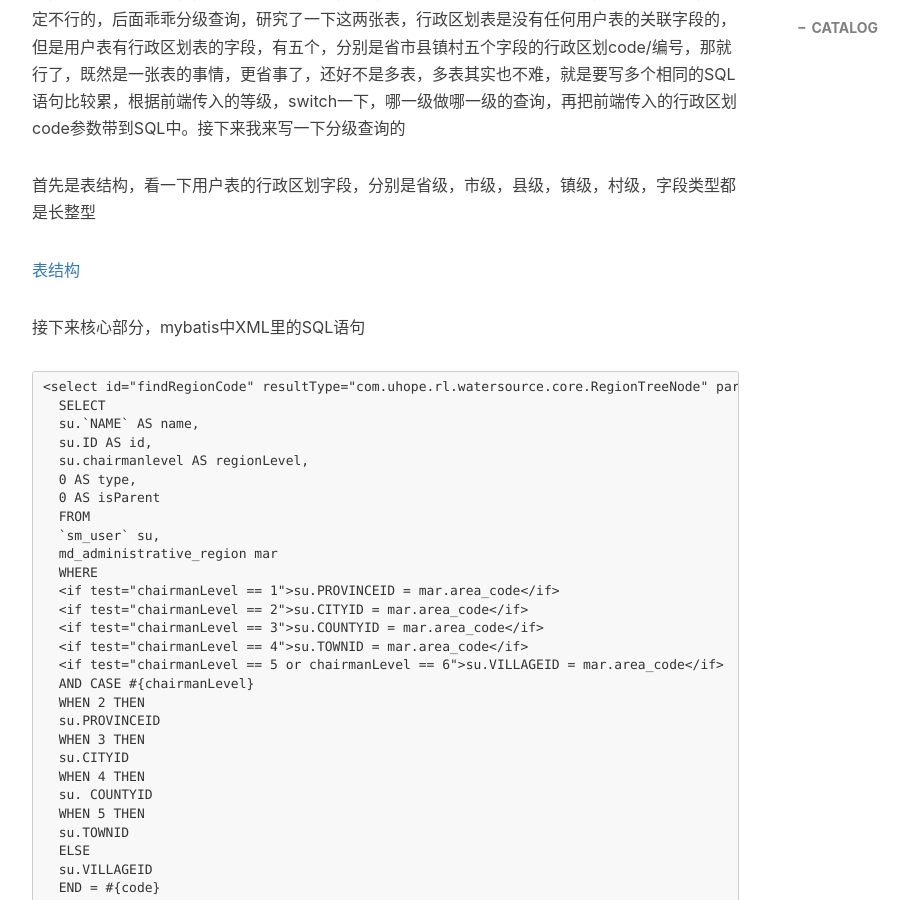
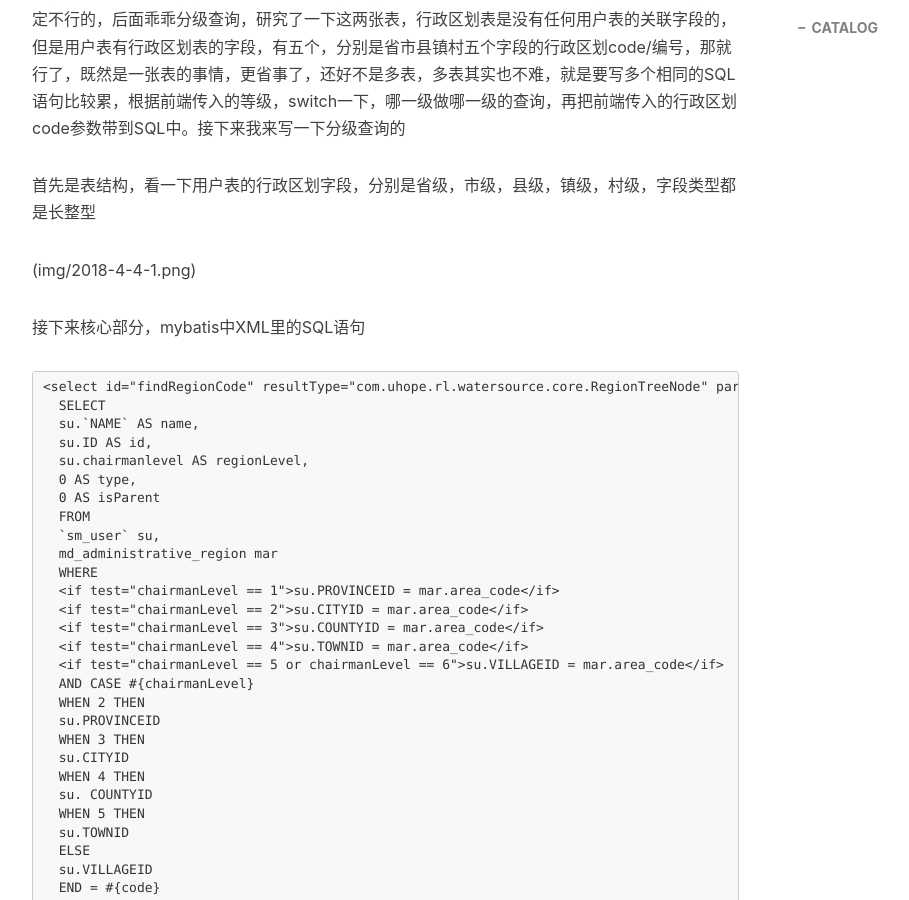
Before and after one commit to Chenbin1996/chenbin1996.github.io, a Jekyll site: the page built from _posts/2018-4-4-mybatis分级点击展示树结构.md, in a window 1280 px wide and 900 px high, scrolled down 1127 px. Shown: the whole window, without its empty margins (233-1142 px from the left). Built offline with Jekyll 4.4.1, drawn with Linux system fonts in a browser that asks for light colours; nearby versions of some CDN libraries; comment, search, counter and statistics services are not loaded.

Commit message:
Update 2018-4-4-mybatis分级点击展示树结构.md

````diff
--- a/_posts/2018-4-4-mybatis分级点击展示树结构.md
+++ b/_posts/2018-4-4-mybatis分级点击展示树结构.md
@@ -19,7 +19,7 @@ tags:
 <p>   上个星期我就遇到了这么个情况，需要用户表和行政区划表数据做关系构造树，那可是十万条数据啊，我猜到肯定会很慢要用到分级查询了，但是好奇心害死猫，我还是用循环套循环的去构造这两张表关系的树，然后不出意外，请求了以后，后台的打印台一直在跑，跑了好几分钟啊那是，加了索引了，还好公司配置还行，不然肯定卡上天了，几分钟之后才把数据展示给了前端，这不GG了吗，肯定不行的，后面乖乖分级查询，研究了一下这两张表，行政区划表是没有任何用户表的关联字段的，但是用户表有行政区划表的字段，有五个，分别是省市县镇村五个字段的行政区划code/编号，那就行了，既然是一张表的事情，更省事了，还好不是多表，多表其实也不难，就是要写多个相同的SQL语句比较累，根据前端传入的等级，switch一下，哪一级做哪一级的查询，再把前端传入的行政区划code参数带到SQL中。接下来我来写一下分级查询的</p>
 
 <p>首先是表结构，看一下用户表的行政区划字段，分别是省级，市级，县级，镇级，村级，字段类型都是长整型</p>
-[表结构](img/2018-4-4-1.png)
+(img/2018-4-4-1.png)
 
 <p>接下来核心部分，mybatis中XML里的SQL语句</p>
 ```XML
````
